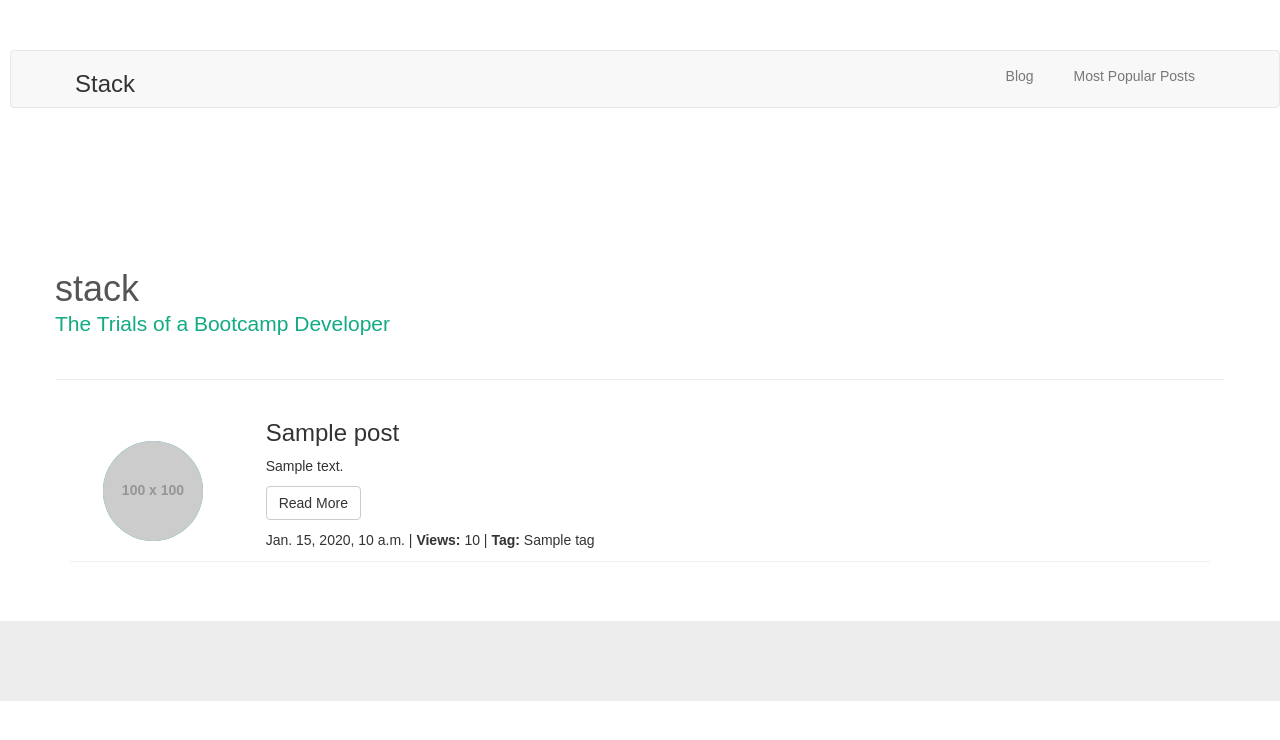
After one commit to IreneG5/blog_prj, a Django app: template blog/templates/popularposts.html in a window 1280 px wide. The commit adds this page. Shown: the top 740 px of the page. Run offline with Django 3.2, Linux system fonts and the light colour scheme; the template is opened without the code that fills it: most values are stand-ins (such as "Sample title", 1, 10 or a date in 2020); grey boxes labelled with a size stand in for pictures from a placeholder-image service; some libraries are stand-ins or nearby versions.

Commit message:
Add menu and most popular posts view and template

```diff
--- /dev/null
+++ b/blog/templates/popularposts.html
@@ -0,0 +1,26 @@
+{% extends "base.html" %}
+
+{% block content %}
+    {% for post in posts %}
+        {% if forloop.counter <= 5 %}
+            <div class="row">
+                <hr>
+                <div class="col-md-2 col-sm-3 text-center">
+                    <a class="story-img" href="#">
+                        <img src="http://placehold.it/100" style="width:100px; height: 100px; background-color: #12ABB2; color: #ffffff;" class="img-circle">
+                    </a>
+                </div>
+                <div class="col-md-10 col-sm-9">
+                    <h3>{{ post.title }}</h3>
+                    <div class="row">
+                        <div class="col-xs-9">
+                            <p>{{ post.content|truncatewords:30 }}</p>
+                            <p><button class="btn btn-default" onclick="location.href={{ post.id }}">Read More</button></p>
+                            <p>{{ post.published_date }} | <strong>Views:</strong> {{ post.views }} | <strong>Tag:</strong> {{ post.tag }}</p>
+                        </div>
+                    </div>
+                </div>
+            </div>
+        {% endif %}
+    {% endfor %}
+{% endblock %}
--- a/blog/urls.py
+++ b/blog/urls.py
@@ -3,5 +3,7 @@ import views
 
 urlpatterns = [
     url(r'^blog/$', views.post_list),
+    url(r'^blog/popular/$', views.popular_post_list),
     url(r'^blog/(?P<id>\d+)/$', views.post_detail),
+
 ]
--- a/blog/views.py
+++ b/blog/views.py
@@ -9,6 +9,11 @@ def post_list(request):
     posts = Post.objects.filter(published_date__lte=timezone.now()).order_by('-published_date')
     return render(request, "blogposts.html", {'posts':posts})
 
+def popular_post_list(request):
+    posts = Post.objects.filter(published_date__lte=timezone.now()).order_by('-views')
+    return render(request, "popularposts.html", {'posts':posts})
+
+
 
 def post_detail(request, id):
     post  = get_object_or_404(Post, pk=id)
--- a/templates/base.html
+++ b/templates/base.html
@@ -8,6 +8,27 @@
     </head>
     <body>
         <div id="masthead">
+            <nav class="navbar navbar-default ">
+                <div class="container">
+                     <div class="navbar-header">
+                         <h3>Stack</h3>
+                        <button type="button" class="navbar-toggle" data-toggle="collapse" data-target="#bandNav">
+                            <span class="icon-bar"></span>
+                            <span class="icon-bar"></span>
+                            <span class="icon-bar"></span>
+                        </button>
+                    </div>
+
+                    <!-- Menu -->
+                    <div id="bandNav" class="collapse navbar-collapse">
+                      <ul  class="nav navbar-nav navbar-right list-inline">
+                        <li ><a href="/blog">Blog</a></li>
+                        <li><a href="/blog/popular">Most Popular Posts</a></li>
+                      </ul>
+                    </div>
+                   </div>
+                  </nav>
+            </div>
             <div class="container">
                 <div class="row">
                     <h1> stack
```
Also changed, not shown: db.sqlite3.
